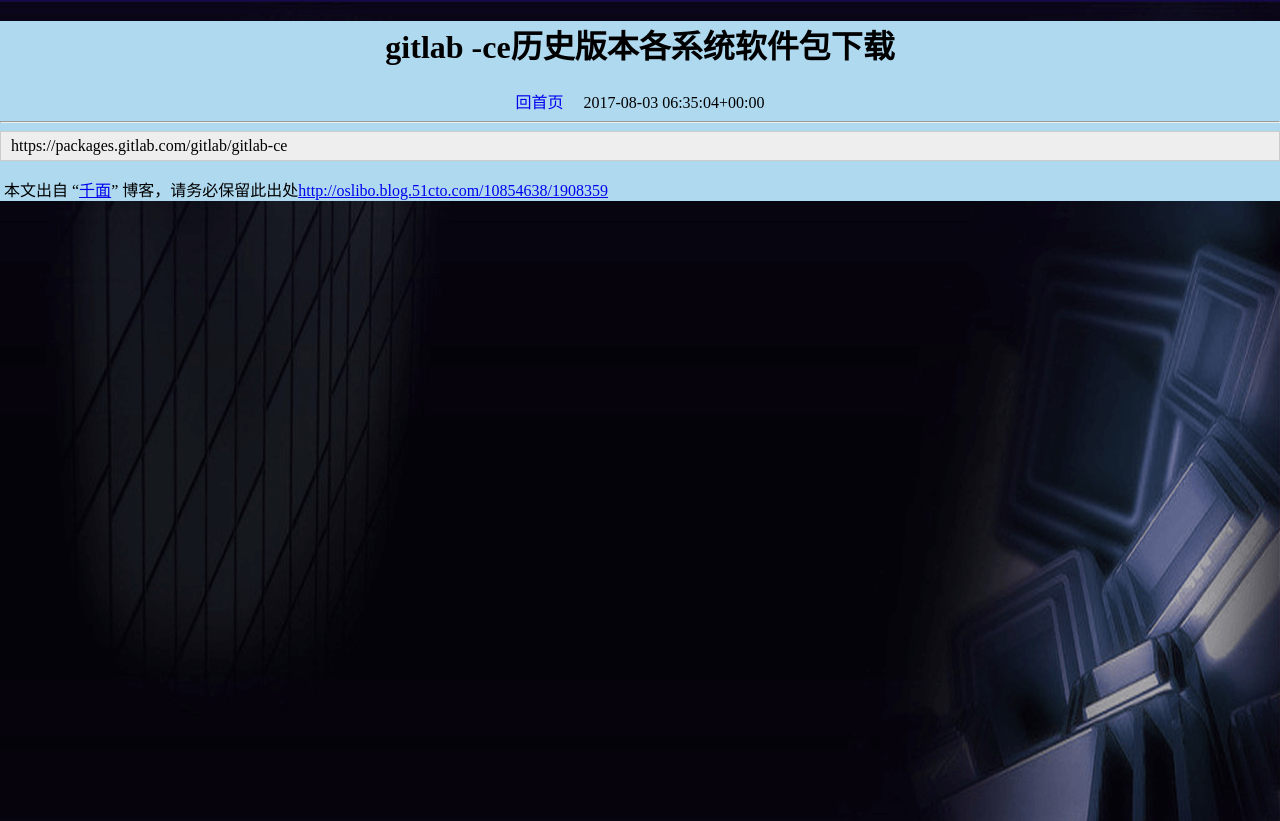
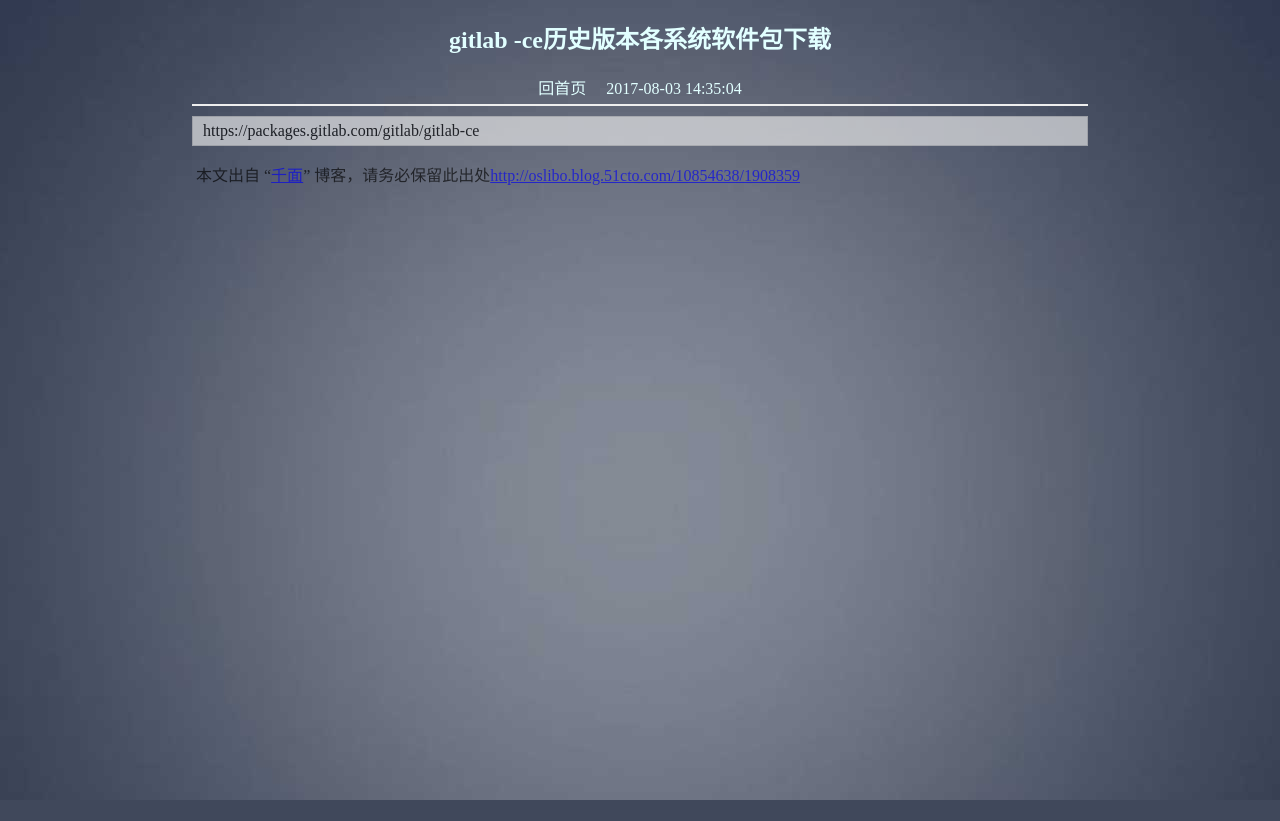
Before and after one commit to ArloLee/MyBlog, a Django app: page /Article/?id=2 in a window 1280 px wide. After the commit the page ends 800 px from the top, so only its background shows below. Run offline with Django 3.2, Linux system fonts and the light colour scheme; data comes from the database, SQL or seed files in the repository; some libraries are stand-ins or nearby versions.

Commit message:
finished 90%

```diff
--- /dev/null
+++ b/statics/css/Article.css
@@ -0,0 +1,49 @@
+body {
+    background: url("/static/Back-img.jpg");
+    background-repeat: repeat;
+    background-size: 100%;
+    display: block;
+    height: 100%;
+    margin: 0px;
+    padding: 0px;
+}
+
+
+.Article-top {
+    margin: 0;
+    width: 100%;
+    text-align: center;
+}
+
+.Article-page {
+    margin: 0px auto;
+    padding: 0;
+
+    width: 70%;
+    height: 100%;
+    overflow: hidden;
+
+}
+.Article-title {
+    color: #E1FFFF;
+    text-align: center;
+
+}
+.Article-content {
+
+    filter:alpha(Opacity=40);
+    -moz-opacity:0.4;
+    opacity: 0.65;
+    text-align: left;
+    margin-top: 10px;
+}
+
+.Article-pubtime {
+    color: #E1FFFF;
+    padding-bottom: 5px;
+    border-bottom: double 2px #EEEEEE;
+}
+
+.Article-pubtime a {
+    color: #E1FFFF;
+}
--- a/statics/css/my-css.css
+++ b/statics/css/my-css.css
@@ -13,7 +13,6 @@ body {
     height: 100%;
     margin: 0px;
     padding: 0px;
-
 }
 
 
@@ -97,7 +96,7 @@ body {
 }
 
 .Index-button {
-    border-radius: 30px;
+    border-radius: 40px;
     border: 3px solid #afd9ee;
     font-size: 16px;
     font-weight: 300;
@@ -171,26 +170,20 @@ body {
     margin: 8px;
 }
 
-
-.Article-top {
-    background-color: #afd9ee;
-    /*margin: 0;*/
-    /*padding: 0;*/
-    /*height: 100%;*/
-    width: 100%;
+.Article-btn {
+    border-radius: 30px;
+    border: 1px solid #161724;
+    font-size: 12px;
+    font-weight: 300;
+    font-family: "Helvetica Neue Light", "Helvetica Neue", Helvetica, Arial, "Lucida Grande", sans-serif;
+    color: #161724;
+    height: 30px;
+    padding-top: 0px;
+    padding-bottom: 15px;
+    padding-left: 10px;
+    padding-right: 10px;
     text-align: center;
+    line-height: 30px;
+    display: inline-block;
+    text-decoration: none;
 }
-
-.Article-page {
-    margin: 0;
-    padding: 0;
-    /*width: 70%;*/
-    height: 100%;
-
-}
-.Article-title {
-    text-align: center;
-}
-.Article-content {
-    text-align: left;
-}
--- a/templates/Article.html
+++ b/templates/Article.html
@@ -3,14 +3,13 @@
 <head>
     <meta charset="UTF-8">
     <title>A Stupid Coder's ugle Blog</title>
-    <link rel="stylesheet" type="text/css" href="/static/css/my-css.css">
+    <link rel="stylesheet" type="text/css" href="/static/css/Article.css">
 </head>
 <body>
 <div class="Article-top">
     <div class="Article-page">
-        <div class="Article-title"><h1>{{ Title|safe }}</h1></div>
-        <div class="Article-pubtime"><a href="/Blog-page/" style="text-decoration: none">回首页</a>&nbsp;&nbsp;&nbsp;&nbsp;&nbsp;{{ Pub_time|safe }}</div>
-        <hr>
+        <div class="Article-title"><h2>{{ Title|safe }}</h2></div>
+        <div class="Article-pubtime"><a href="/Blog-page/" style="text-decoration: none">回首页</a>&nbsp;&nbsp;&nbsp;&nbsp;&nbsp;{{ Pub_time|date:"Y-m-d H:i:s"|safe }}</div>
         <div class="Article-content">
             {{ Content|safe }}
         </div>
--- a/templates/blog.html
+++ b/templates/blog.html
@@ -29,8 +29,9 @@
                 </div>
                 <div class="Index-li">
                     <a href="/Blog-page/" class="Index-button">博客</a>
-                    <a href="/About-me/" class="Index-button ">关于</a>
-                    <a href="/Subscription/" class="Index-button ">订阅</a>
+                    <a href="#" class="Index-button " style="text-decoration: none;" onclick="javascript:Aboutme()">关于</a>
+                    <a href="#" class="Index-button" style="text-decoration: none;" onclick="javascript:addFavorite2()">订阅</a>
+
                 </div>
                 <div class="Index-li">
                     <li><img class="Index-icon" src="/static/imgs/sina_vb.png">&nbsp;
```
Also changed, not shown: statics/js/my.js (added, +34 -0 lines), templates/index.html (+3 -5 lines), statics/Back-img.jpg (added), 5 other files.
